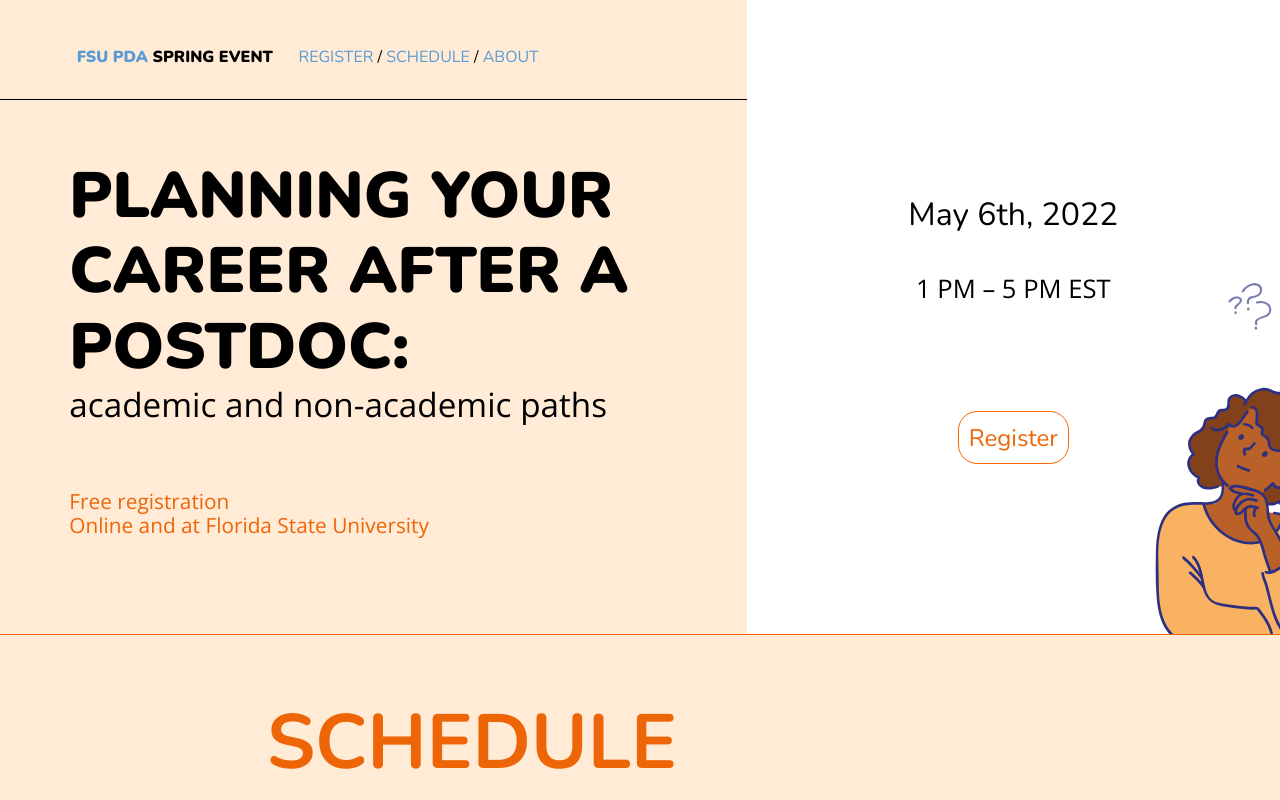
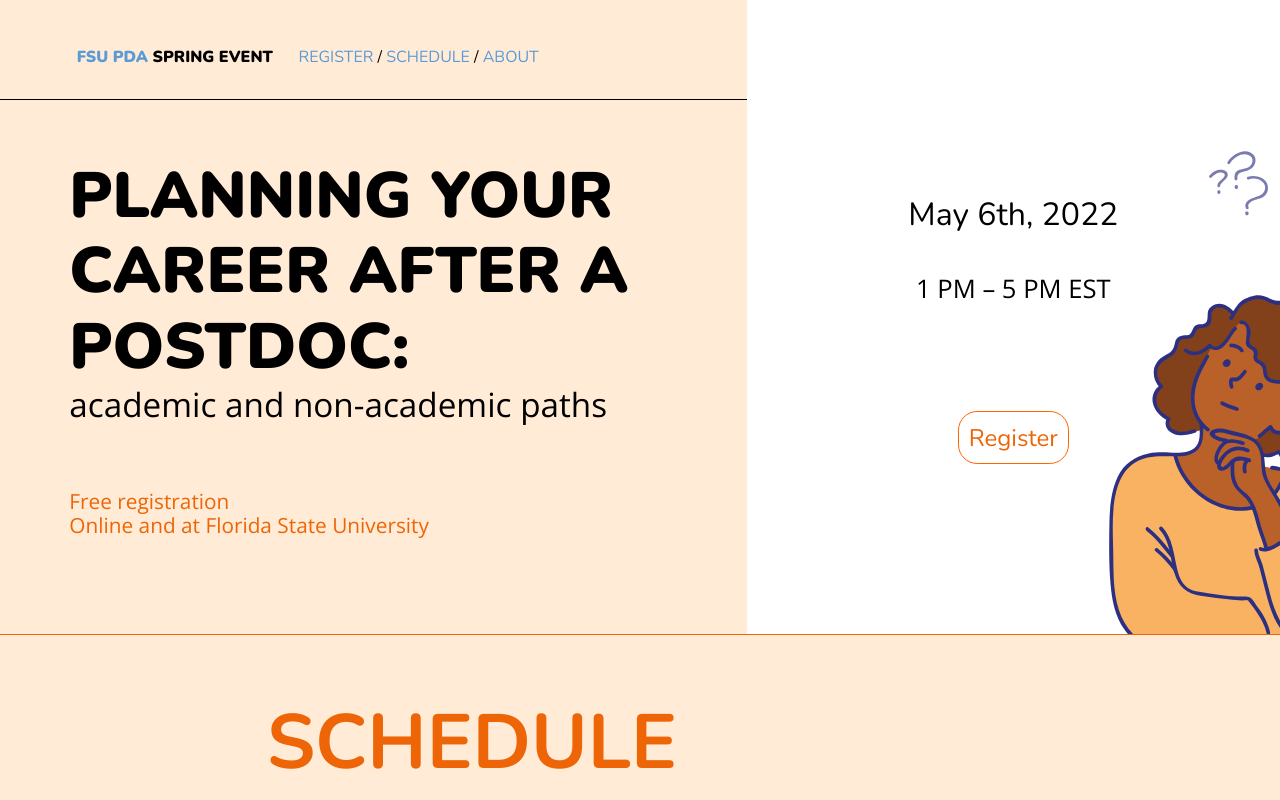
Before and after one commit to fsupdaspringevent/fsupdaspringevent.github.io, a plain HTML site: page index.html in a window 1280 px wide. Shown: the top 800 px of the page. Drawn offline with nearby package versions, Linux system fonts and the light colour scheme.

Commit message:
Splash size bigger

```diff
--- a/index.html
+++ b/index.html
@@ -107,7 +107,8 @@
         background-image: url(./images/splash.svg);
         background-repeat: no-repeat;
         background-position: bottom right;
-        background-size: 40vw;
+        background-size: 25rem;
+        background-size: max(25rem,55vw);
     }
 /* Schedule id's  */
     #schedule{
```
